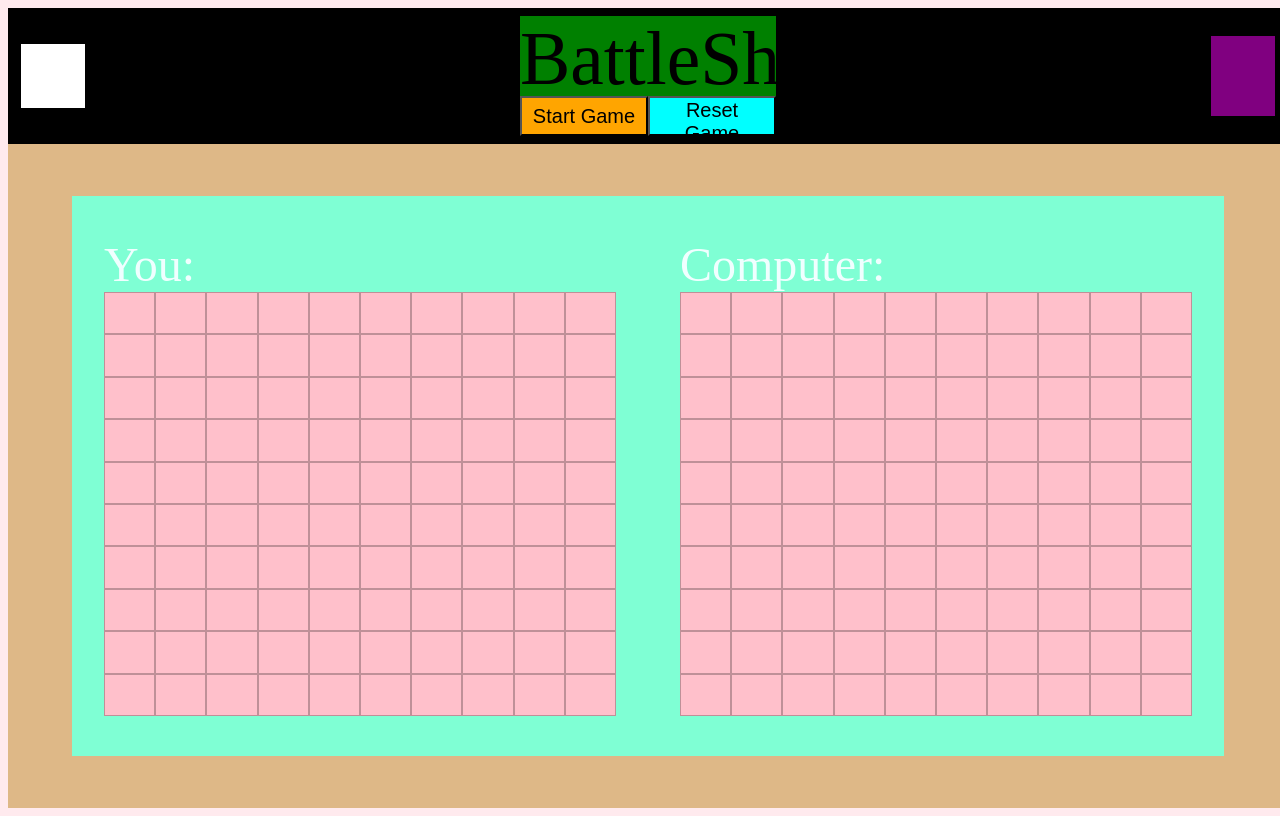
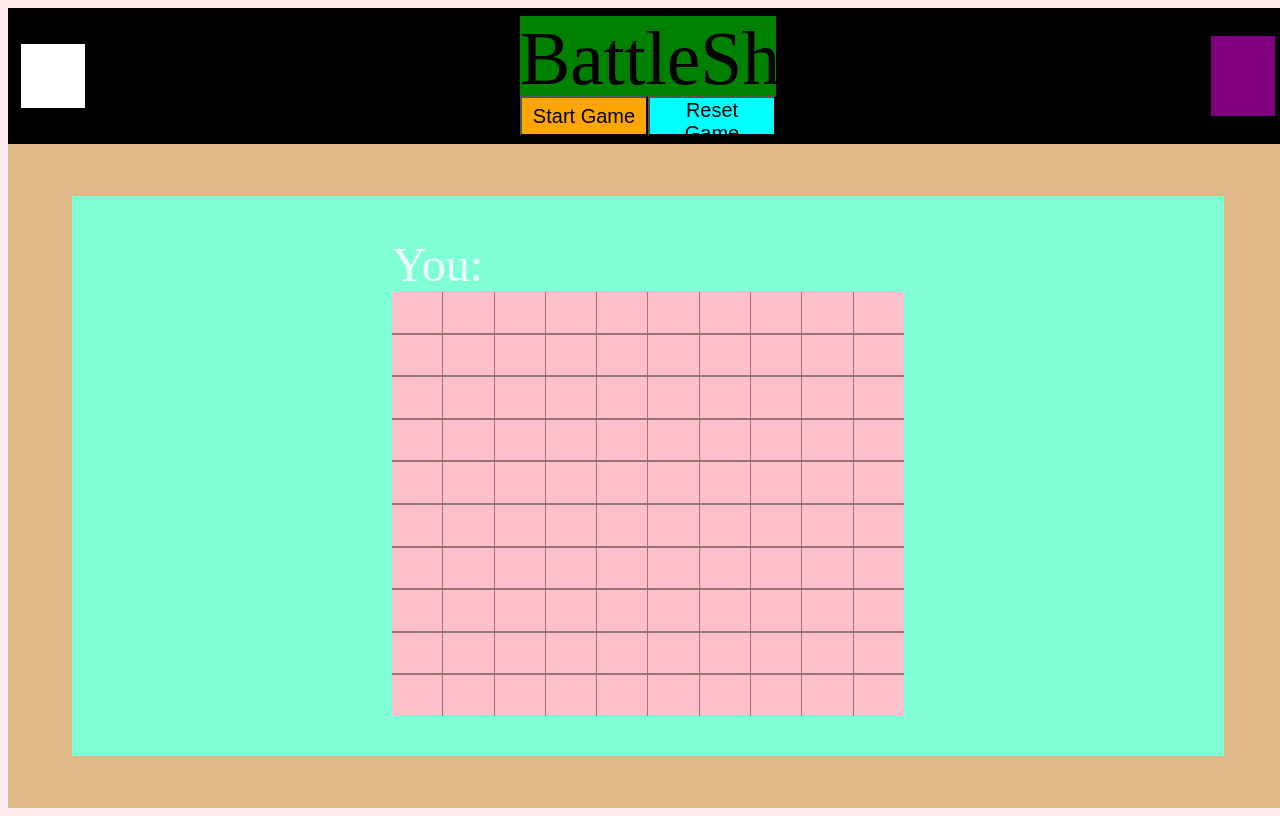
Before and after one commit to DutsAndrew/battleship-game, a website built with webpack: page dist/index.html in a window 1280 px wide. Both pictures are taken after a click on the button "Start Game". Built offline with nearby package versions, Linux system fonts and the light colour scheme.

Commit message:
start game emphasizes player one, reset-game reloads the page

```diff
--- a/src/index.js
+++ b/src/index.js
@@ -1,7 +1,16 @@
 import './stylesheets/style.css';
 
-import { startGame } from './scripts/start-game';
+import { createGameBoards } from './scripts/start-game';
+import { startGameButton } from './scripts/start-game';
+import { resetGameButton } from './scripts/start-game';
 
 window.onload = () => {
-  startGame();
+  createGameBoards();
 }
+
+(function attachMenuEventListeners() {
+  const startGame = document.querySelector('#start-game');
+    startGame.addEventListener('click', startGameButton);
+  const resetGame = document.querySelector('#reset-game');
+    resetGame.addEventListener('click', resetGameButton);
+})();
--- a/src/scripts/start-game.js
+++ b/src/scripts/start-game.js
@@ -1,30 +1,35 @@
 export {
-  startGame
+  createGameBoards,
+  startGameButton,
+  resetGameButton,
 }
 
-function startGame() {
+function createGameBoards() {
+  const gameBoard = document.querySelector('#game-board');
   const playerOneBoard = document.querySelector('#player-one-board');
   const computerBoard = document.querySelector('#computer-board');
-
-  const createPlayerOneBoard = createGameBoardCells(playerOneBoard);
-  const createComputerBoard = createGameBoardCells(computerBoard);
+  const createPlayerOneBoard = createGameBoardCells('player', playerOneBoard);
+  const createComputerBoard = createGameBoardCells('computer', computerBoard);
+  gameBoard.classList.add('game-board-hidden');
   return {
     createPlayerOneBoard,
     createComputerBoard
   }
 }
 
-function createGameBoardCells(playerBoard) {
+function createGameBoardCells(player, playerBoard) {
   const boardSize = 10;
-  let newCount = counter();
+  let cellCount = counter();
+  let rowCount = counter();
   for(let row = 0; row < boardSize; row++) {
     const boardRow = document.createElement('div');
-    boardRow.classList.add('game-board-row');
+    boardRow.classList.add(`game-board-row`);
+    boardRow.setAttribute('id', `row-${rowCount()}`);
 
     for (let cell = 0; cell < boardSize; cell++) {
       const boardCell = document.createElement('div');
       boardCell.classList.add('game-board-cell');
-      boardCell.setAttribute('id', `Cell: ${newCount()}`);
+      boardCell.setAttribute('id', `${player}-${cellCount()}`);
       boardRow.appendChild(boardCell);
     }
   playerBoard.appendChild(boardRow);
@@ -40,3 +45,16 @@ function counter() {
 
   return increaseCounter;
 }
+
+function startGameButton() {
+  console.log('starting game');
+  const gameBoard = document.querySelector('#game-board');
+  const computerContainer = document.querySelector('#computer-container');
+  gameBoard.classList.remove('game-board-hidden');
+  computerContainer.classList.add('computer-container-hidden');
+}
+
+function resetGameButton() {
+  console.log('reseting game');
+  location.reload();
+}
--- a/src/stylesheets/style.css
+++ b/src/stylesheets/style.css
@@ -83,7 +83,7 @@ body {
   align-items: center;
 }
 
-#gameboard {
+#game-board {
   display: flex;
   flex-flow: row nowrap;
   justify-content: space-around;
@@ -127,15 +127,37 @@ body {
   flex-direction: row;
   justify-content: stretch;
   align-items: stretch;
-  border: 1px solid rgb(0,0,0, 0.25);
 }
 
 .game-board-cell {
   display: flex;
   flex: 1 1 100%;
-  border: 1px solid rgb(0,0,0, 0.25);
+  border: 1px solid rgb(0,0,0, 0.4);
 }
 
-.game-board-row:nth-child(1n) {
-  border: none
+.game-board-cell:nth-child(1n) {
+  border-left: none
 }
+
+.game-board-cell:nth-child(10n) {
+  border-right: none;
+}
+
+#row-1 * {
+  border-top: none;
+}
+
+#row-10 * {
+  border-bottom: none;
+}
+
+/* STYLING FOR FREEZING BOARD BEFORE GAME HAS STARTED */
+.game-board-hidden {
+  display: none;
+  visibility: hidden;
+}
+
+.computer-container-hidden {
+  display: none;
+  visibility: hidden;
+}
```
Also changed, not shown: dist/index.html, dist/main.js.
